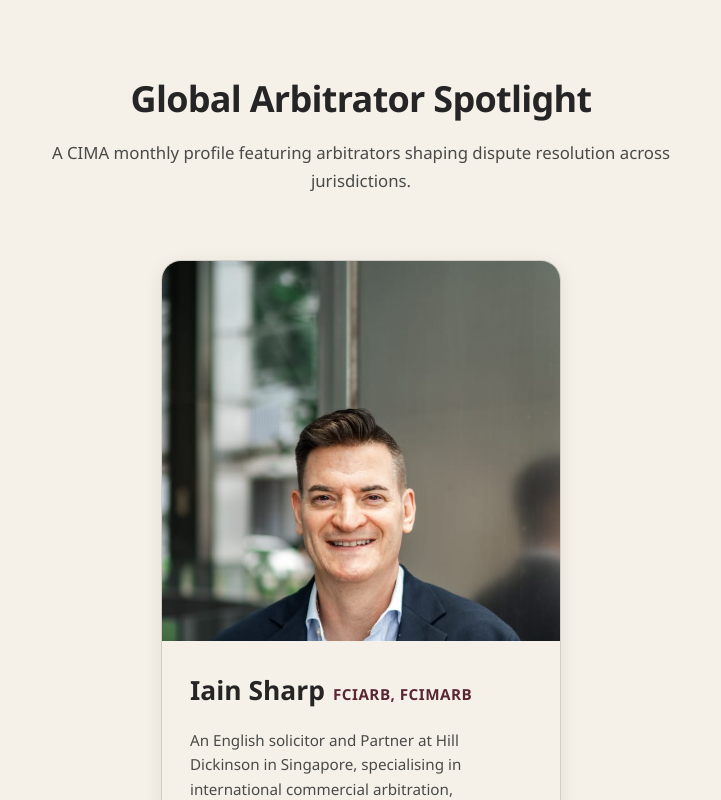
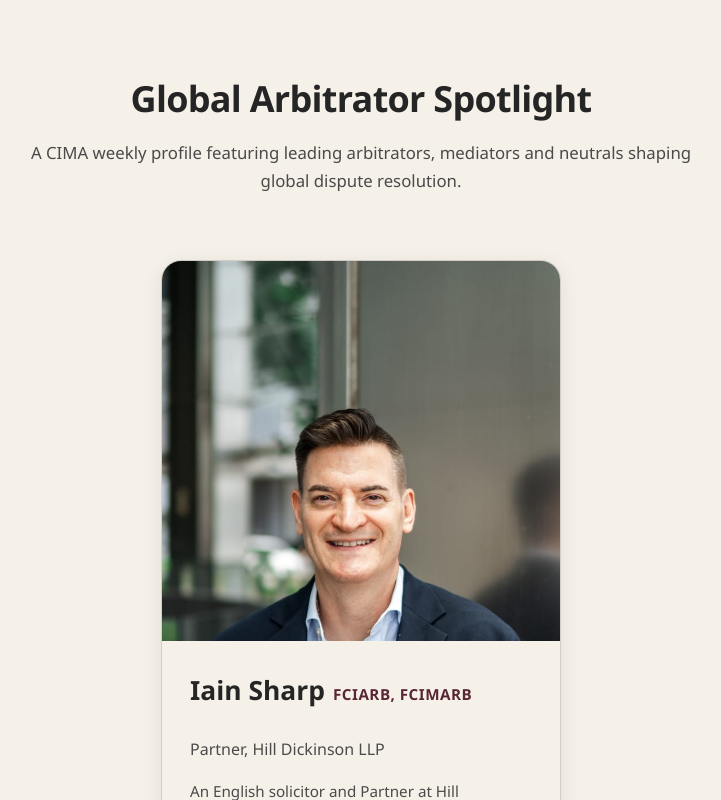
Before and after one commit to noblex1/cima_o, a React (Vite) app: page / in a window 1280 px wide. Shown: the part 4840-5640 px from the top of the page, without its empty margins (279-1000 px from the left). Built offline with nearby package versions, Linux system fonts and the light colour scheme.

Commit message:
Update Global Arbitrator Spotlight description and add firm name to profile card

```diff
--- a/src/pages/ArbitratorProfile.jsx
+++ b/src/pages/ArbitratorProfile.jsx
@@ -80,8 +80,9 @@ const ArbitratorProfile = () => {
   }
 
   // Construct absolute URL for the profile
-  const profileUrl = `https://www.thecima.org/arbitrator/${profileId}`
-  const imageUrl = `https://www.thecima.org${arbitrator.ogImage}`
+  const baseUrl = window.location.origin
+  const profileUrl = `${baseUrl}/arbitrator/${profileId}`
+  const imageUrl = `${baseUrl}${arbitrator.ogImage}`
   const description = `${arbitrator.name}, ${arbitrator.title} - ${arbitrator.subtitle}. ${arbitrator.expertise.slice(0, 3).join(', ')}.`
 
   return (
--- a/src/pages/Home.css
+++ b/src/pages/Home.css
@@ -1558,6 +1558,14 @@
   text-overflow: ellipsis;
 }
 
+.arbitrator-firm {
+  font-size: 1rem;
+  color: var(--text-light);
+  font-weight: 500;
+  margin-bottom: 1rem;
+  margin-top: 0.5rem;
+}
+
 .arbitrator-preview {
   font-size: 0.95rem;
   color: var(--text-light);
--- a/src/pages/Home.jsx
+++ b/src/pages/Home.jsx
@@ -452,7 +452,7 @@ const Home = () => {
         <div className="container">
           <div className="section-header-center">
             <h2>Global Arbitrator Spotlight</h2>
-            <p>A CIMA monthly profile featuring arbitrators shaping dispute resolution across jurisdictions.</p>
+            <p>A CIMA weekly profile featuring leading arbitrators, mediators and neutrals shaping global dispute resolution.</p>
           </div>
 
           <div className="arbitrator-grid">
@@ -469,6 +469,7 @@ const Home = () => {
                   <h3>Iain Sharp</h3>
                   <p className="arbitrator-title">FCIArb, FCIMArb</p>
                 </div>
+                <p className="arbitrator-firm">Partner, Hill Dickinson LLP</p>
                 <p className="arbitrator-preview">
                   An English solicitor and Partner at Hill Dickinson in Singapore, specialising in international commercial arbitration, international trade and commodities, energy and natural resources.
                 </p>
--- a/src/pages/SuccessStoryProfile.jsx
+++ b/src/pages/SuccessStoryProfile.jsx
@@ -72,8 +72,9 @@ const SuccessStoryProfile = () => {
   }
 
   // Construct absolute URLs
-  const storyUrl = `https://www.thecima.org/success-story/${storyId}`
-  const imageUrl = `https://www.thecima.org${story.ogImage}`
+  const baseUrl = window.location.origin
+  const storyUrl = `${baseUrl}/success-story/${storyId}`
+  const imageUrl = `${baseUrl}${story.ogImage}`
   const description = `${story.story.intro} Read how ${story.name} achieved ${story.qualification} certification through CIMA's professional training programs.`
 
   return (
```
